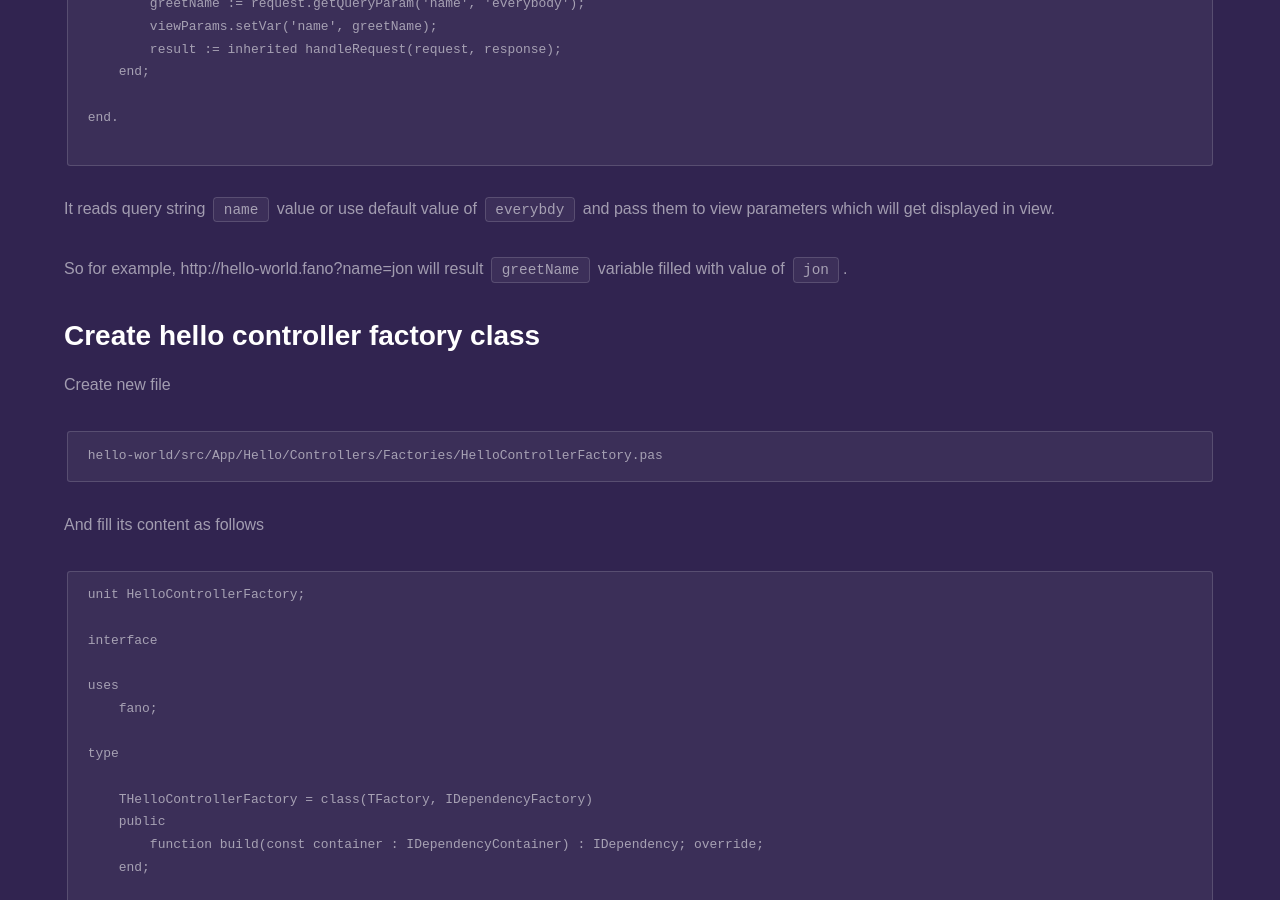
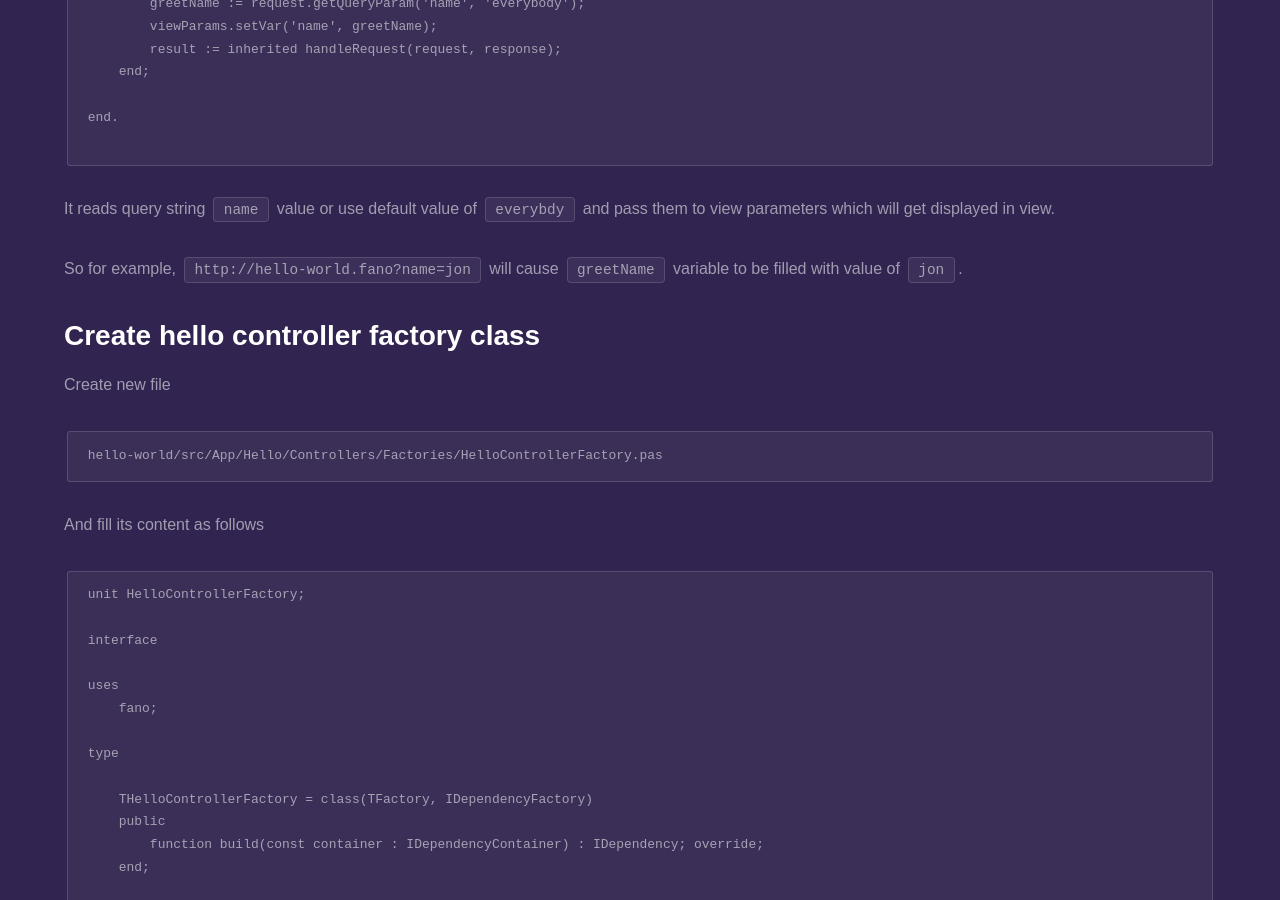
Before and after one commit to fanoframework/fanoframework.github.io, a Jekyll site: the page built from tutorials/hello-world-application/index.md, in a window 1280 px wide and 900 px high, scrolled down 6009 px. Built offline with Jekyll 4.4.1, drawn with Linux system fonts in a browser that asks for light colours; our own code applies the rules of GitHub Pages for plain Markdown files.

Commit message:
edit typo

```diff
--- a/tutorials/hello-world-application/index.md
+++ b/tutorials/hello-world-application/index.md
@@ -250,7 +250,7 @@ end.
 It reads query string `name` value or use default value of `everybdy` and pass them to view parameters which will
 get displayed in view.
 
-So for example, http://hello-world.fano?name=jon will result `greetName` variable filled with value of `jon`.
+So for example, `http://hello-world.fano?name=jon` will cause `greetName` variable to be filled with value of `jon`.
 
 ## Create hello controller factory class
 
```
